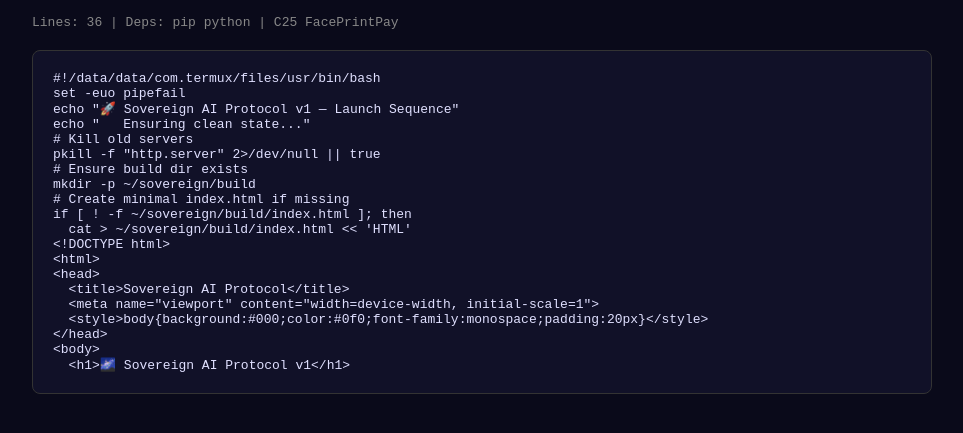
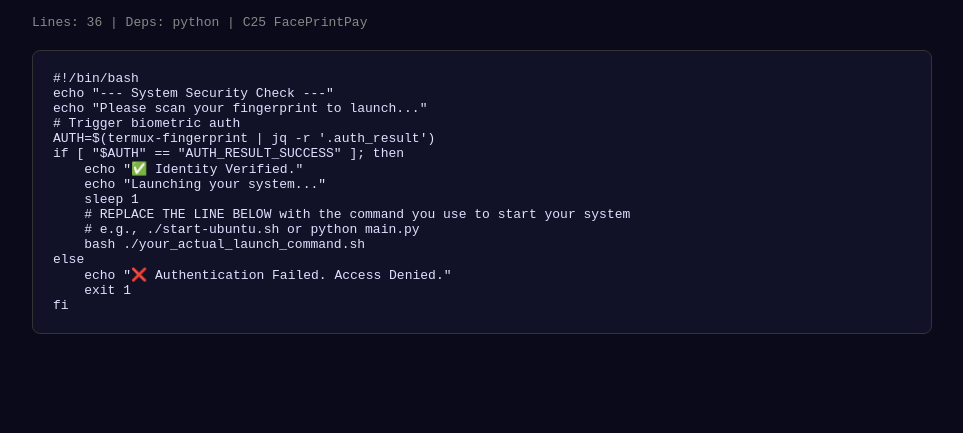
Before and after one commit to FacePrintPay/c25-launch, a plain HTML site: page index.html in a window 1280 px wide. Shown: the part 85-518 px from the top of the page, without its empty margins (158-1121 px from the left). Drawn offline with Linux system fonts and the light colour scheme.

Commit message:
🌌 C25 Script: c25-launch

```diff
--- a/index.html
+++ b/index.html
@@ -1,22 +1,18 @@
 <!DOCTYPE html><html lang="en"><head><meta charset="UTF-8"><title>c25-launch</title>
 <style>body{background:#0a0a1a;color:#e0e0ff;font-family:monospace;padding:20px;max-width:900px;margin:0 auto}h1{color:#7af}.badge{background:#1a3a1a;border:1px solid #4f4;padding:3px 10px;border-radius:20px;font-size:.8em;color:#4f4}pre{background:#111128;border:1px solid #333;border-radius:8px;padding:20px;overflow-x:auto;margin-top:20px}</style>
-</head><body><span class="badge">✅ CONFIRMED RAN</span><h1>c25-launch</h1><p style="color:#888">Lines: 36 | Deps: pip python  | C25 FacePrintPay</p><pre>#!/data/data/com.termux/files/usr/bin/bash
-set -euo pipefail
-echo "🚀 Sovereign AI Protocol v1 — Launch Sequence"
-echo "   Ensuring clean state..."
-# Kill old servers
-pkill -f "http.server" 2&gt;/dev/null || true
-# Ensure build dir exists
-mkdir -p ~/sovereign/build
-# Create minimal index.html if missing
-if [ ! -f ~/sovereign/build/index.html ]; then
-  cat &gt; ~/sovereign/build/index.html &lt;&lt; 'HTML'
-&lt;!DOCTYPE html&gt;
-&lt;html&gt;
-&lt;head&gt;
-  &lt;title&gt;Sovereign AI Protocol&lt;/title&gt;
-  &lt;meta name="viewport" content="width=device-width, initial-scale=1"&gt;
-  &lt;style&gt;body{background:#000;color:#0f0;font-family:monospace;padding:20px}&lt;/style&gt;
-&lt;/head&gt;
-&lt;body&gt;
-  &lt;h1&gt;🌌 Sovereign AI Protocol v1&lt;/h1&gt;</pre></body></html>
+</head><body><span class="badge">✅ CONFIRMED RAN</span><h1>c25-launch</h1><p style="color:#888">Lines: 36 | Deps: python  | C25 FacePrintPay</p><pre>#!/bin/bash
+echo "--- System Security Check ---"
+echo "Please scan your fingerprint to launch..."
+# Trigger biometric auth
+AUTH=$(termux-fingerprint | jq -r '.auth_result')
+if [ "$AUTH" == "AUTH_RESULT_SUCCESS" ]; then
+    echo "✅ Identity Verified."
+    echo "Launching your system..."
+    sleep 1
+    # REPLACE THE LINE BELOW with the command you use to start your system
+    # e.g., ./start-ubuntu.sh or python main.py
+    bash ./your_actual_launch_command.sh
+else
+    echo "❌ Authentication Failed. Access Denied."
+    exit 1
+fi</pre></body></html>
```
Also changed, not shown: README.md, 1 other file.
